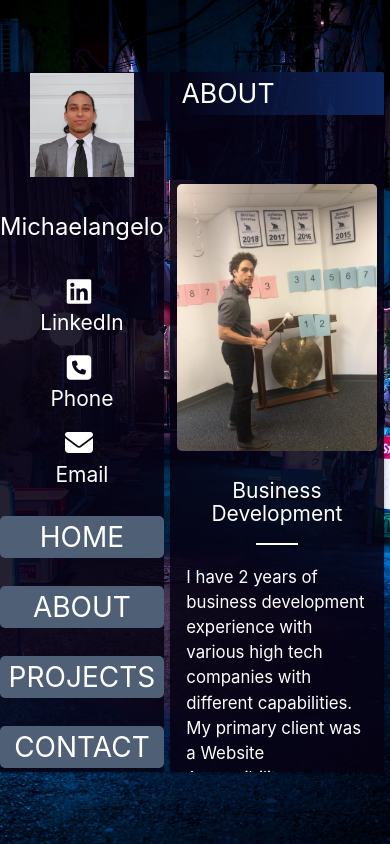
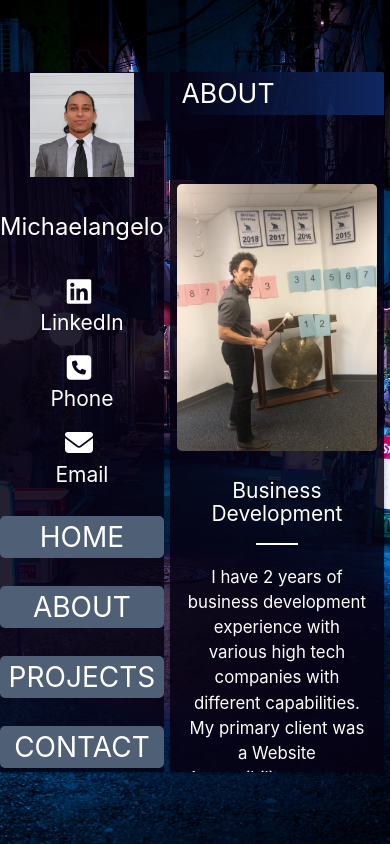
Before and after one commit to SyntaxMotta/Portfolio, a React (Create React App) app: page /about in a window 390 px wide. Built offline with nearby package versions, Linux system fonts and the light colour scheme; the HTML template or start-up script is replaced by a standard one.

Commit message:
Fix on resume content in mobile view

```diff
--- a/src/App.css
+++ b/src/App.css
@@ -204,6 +204,11 @@ body {
   .app__content {
     height: 775px;
   }
+
+  .about__resumeBlock ul li,
+  p {
+    margin-top: 1rem;
+  }
 }
 
 @media (max-width: 480px) {
--- a/src/Components/about/About.js
+++ b/src/Components/about/About.js
@@ -116,7 +116,7 @@ export const About = () => {
 
             <p className="sub-heading">Sales Representative</p>
             <p>(2018 - 2019)</p>
-            <ul>
+            <ul style={{ listStyleType: 'circle' }}>
               <li>
                 Selling products and services using solid arguments to customers
               </li>
--- a/src/Components/about/about.css
+++ b/src/Components/about/about.css
@@ -92,12 +92,11 @@
 .about__resumeBlock > ul {
   margin-top: 0.6rem;
   padding: 0.3rem;
-  list-style-type: square;
 }
 
 .about__resumeBlock ul li,
 p {
   font-size: 1.3rem;
   line-height: 1.6rem;
-  text-align: left;
+  text-align: center;
 }
```
